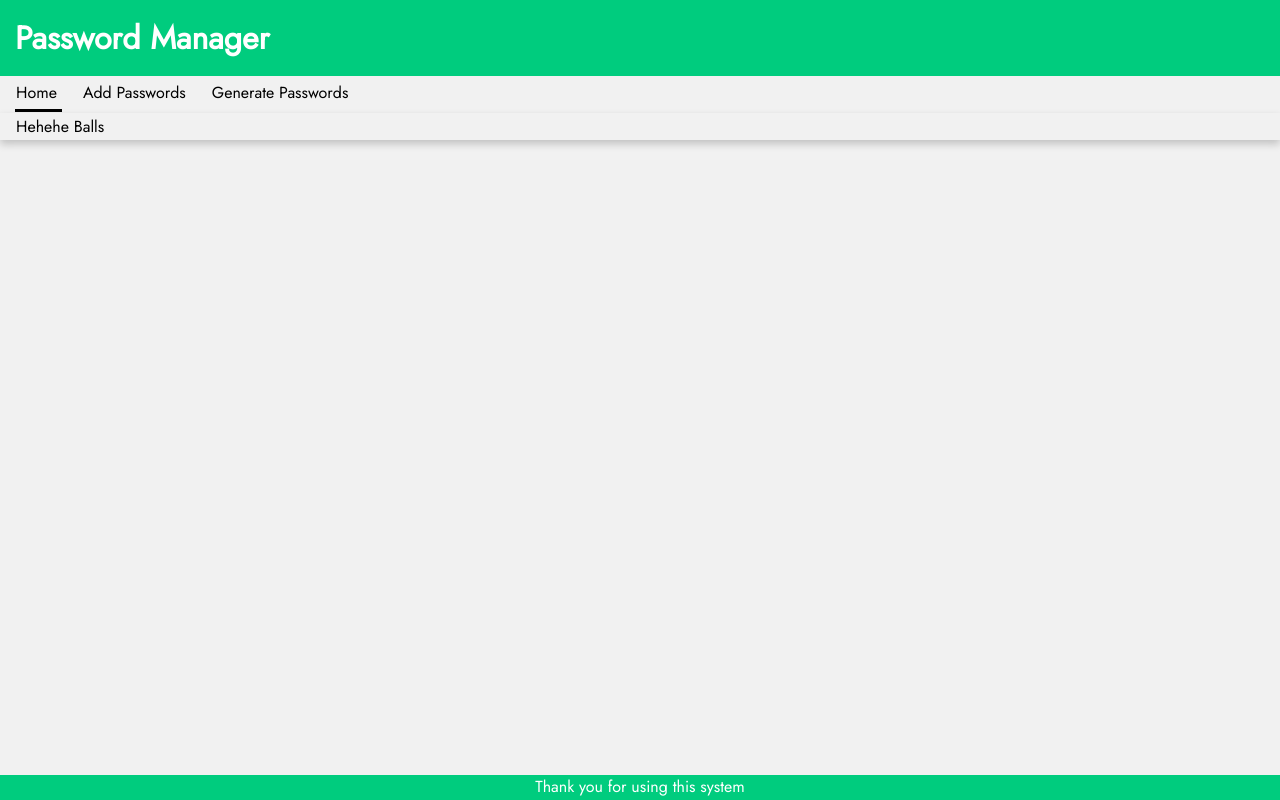
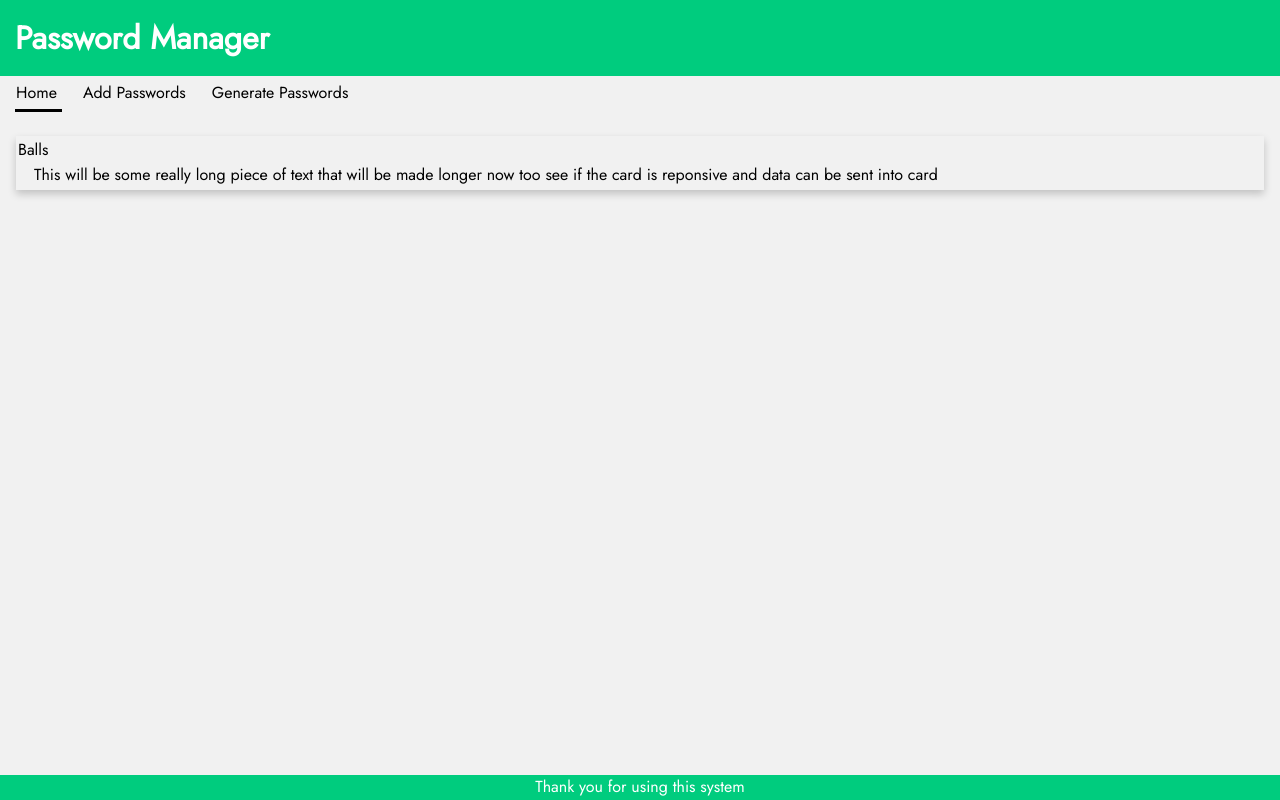
Before and after one commit to Mihir42/password-manager, a React (Vite) app: page / in a window 1280 px wide. Built offline with nearby package versions, Linux system fonts and the light colour scheme.

Commit message:
Added more proptypes and children

```diff
--- a/src/components/UI/Card.jsx
+++ b/src/components/UI/Card.jsx
@@ -1,13 +1,18 @@
-import './Card.scss';
+import PropTypes from "prop-types";
+import "./Card.scss";
 
-function Card() {
-    return (
-        <div className="card">
-            <div className="container">
-                <p>Hehehe Balls</p>
-            </div>
-        </div>
-    )
+function Card(props) {
+  return (
+    <div className="card">
+      <div className="cardTitle">{props.title}</div>
+      <div className="container">{props.children}</div>
+    </div>
+  );
 }
 
 export default Card;
+
+Card.propTypes = {
+  title: PropTypes.string,
+  children: PropTypes.object,
+};
--- a/src/components/UI/Card.scss
+++ b/src/components/UI/Card.scss
@@ -1,8 +1,9 @@
 div.card {
-    box-shadow: 0 4px 8px 0 rgba(0,0,0,0.2);
-
+  box-shadow: 0 4px 8px 0 rgba(0, 0, 0, 0.2);
+  margin-top: 25px;
+  padding: 2px;
 }
 
 div.container {
-    padding: 2px 16px;
+  padding: 2px 16px;
 }
--- a/src/components/Views/UserPasswords.jsx
+++ b/src/components/Views/UserPasswords.jsx
@@ -21,14 +21,18 @@ function UserPasswords() {
       website: "Yahoo.com",
     },
   ];
+  const accordionText = {
+    text: "This will be some really long piece of text that will be made longer now too see if the card is reponsive and data can be sent into card",
+  };
   const [passwords, setPasswords] = useState(initialPasswords);
 
   return (
     <>
       <Layout>
+        <Card title="Balls">
+          <p>{accordionText.text}</p>
+        </Card>
       </Layout>
-      <Card/>
-
     </>
   );
 }
--- a/src/components/layout/Layout.jsx
+++ b/src/components/layout/Layout.jsx
@@ -17,6 +17,6 @@ function Layout({ children }) {
   );
 }
 
-Layout.prototype = { children: PropTypes.element };
+Layout.PropTypes = { children: PropTypes.element };
 
 export default Layout;
```
